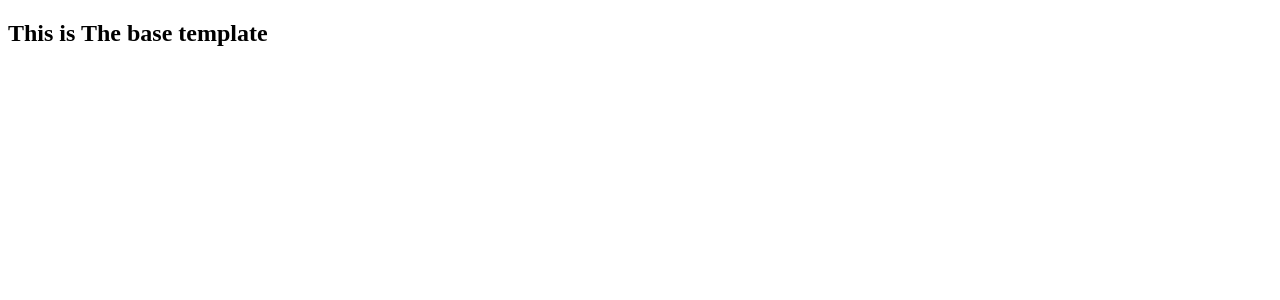
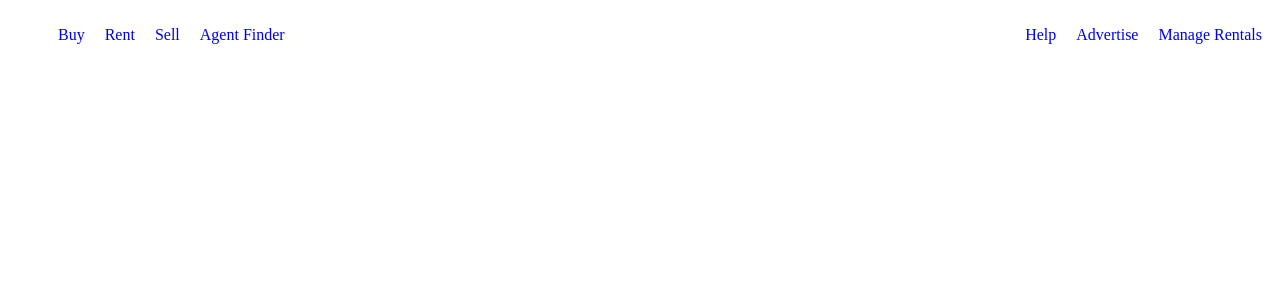
Before and after one commit to OkothPius/Arexa, a Django app: page /rental/ in a window 1280 px wide. Shown: the top 300 px of the page. Run offline with Django 3.2, Linux system fonts and the light colour scheme.

Commit message:
feat: update

```diff
--- a/backend/rental/templates/rental/base.html
+++ b/backend/rental/templates/rental/base.html
@@ -6,22 +6,35 @@
     <meta charset="utf-8">
     <title>HomePage</title>
     <!-- CSS only -->
-    <link rel="stylesheet" href="{% static 'rental/master.css' %}">
     <link href="https://cdn.jsdelivr.net/npm/bootstrap@5.0.2/dist/css/bootstrap.min.css">
+    <link rel="stylesheet" type="text/css" href="{% static 'rental/master.css' %}">
   </head>
   <body>
-    <h2>This is The base template</h2>
-    <div class="header">
-      <!-- Header -->
-      {% block navbar %} {% endblock %}
-    </div>
+    <main class="content">
+      <nav class="nav">
+        <ul class="right">
+          <li><a href="#">Buy</a></li>
+          <li><a href="#">Rent</a></li>
+          <li><a href="#">Sell</a></li>
+          <li><a href="#">Agent Finder</a></li>
+        </ul>
 
-    <div id="main_content">
-      {% block content %} {% endblock %}
-    </div>
+        <ul class="left">
+          <li><a href="#">Manage Rentals</a></li>
+          <li><a href="#">Advertise</a></li>
+          <li><a href="#">Help</a></li>
+        </ul>
+      </nav>
 
-    <div class="footer">
-      <!-- Footer -->
+    </main>
+
+    <div class="container">
+
+
+      <div id="main_content">
+        {% block content %} {% endblock %}
+      </div>
+
     </div>
 
 
```
